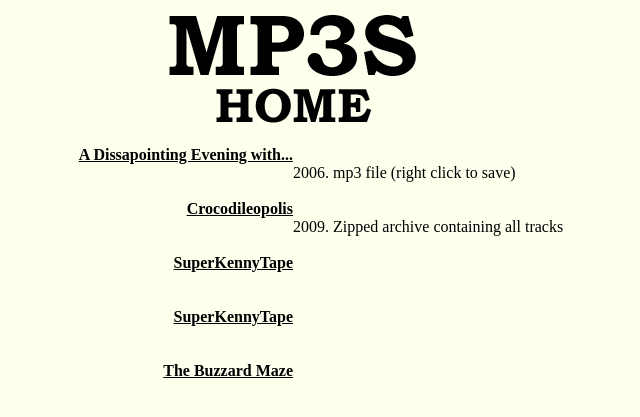
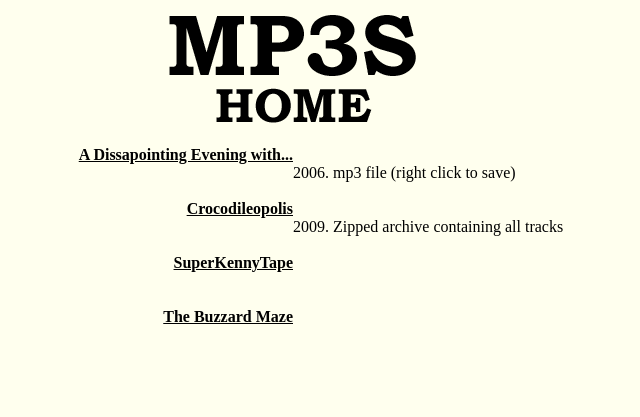
Before and after one commit to orta/dildano.co.uk, a PHP site: page /mp3s.php in a window 1280 px wide. Shown: the top 417 px of the page, without its empty margins (347-987 px from the left). Run offline with PHP 8.4, Linux system fonts and the light colour scheme.

Commit message:
removed duped copy of super kenny tape

```diff
--- a/public/mp3s.php
+++ b/public/mp3s.php
@@ -26,9 +26,6 @@
         	SuperKennyTape
               </a><br><br><br>
 
-      <a href="audio/SKT.mp3" class="audio">
-	SuperKennyTape
-      </a><br><br><br>
       <a href="http://dl.dropbox.com/u/251829/Dildano%20-%20The%20Buzzard%20Maze.zip" class="audio">
 	The Buzzard Maze
       </a><br><br><br>
```
